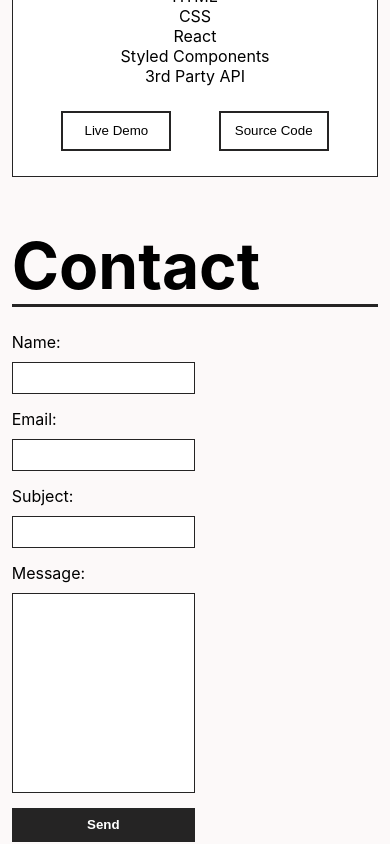
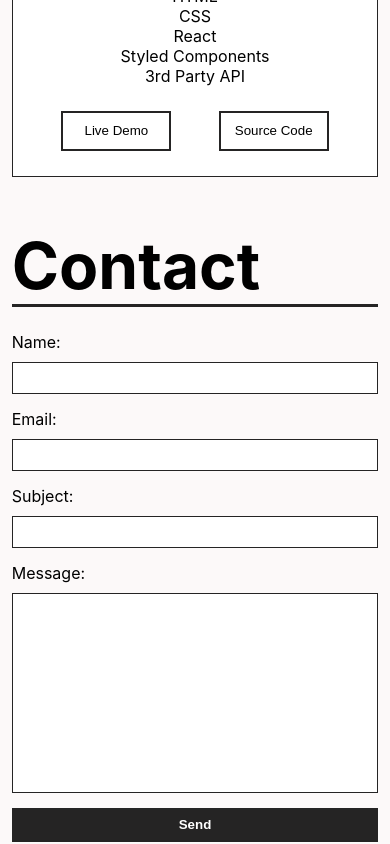
Before and after one commit to ScotttP/portfolio-1, a React (Create React App) app: page / in a window 390 px wide. Shown: the part 5753-6597 px from the top of the page. Built offline with nearby package versions, Linux system fonts and the light colour scheme.

Commit message:
fixed responsive bug

```diff
--- a/src/SCSS/App.scss
+++ b/src/SCSS/App.scss
@@ -231,15 +231,6 @@ body {
 	}
 }
 
-@media screen and (max-width: 800px) {
-	#contactDiv {
-		flex-direction: column;
-	}
-	#contactForm {
-		width: 100%;
-	}
-}
-
 @media screen and (max-width: 550px) {
 	.techStackList {
 		flex-direction: column;
--- a/src/SCSS/Contact.scss
+++ b/src/SCSS/Contact.scss
@@ -61,3 +61,12 @@
 		}
 	}
 }
+
+@media screen and (max-width: 800px) {
+	#contactDiv {
+		flex-direction: column;
+	}
+	#contactForm {
+		width: 100%;
+	}
+}
```
